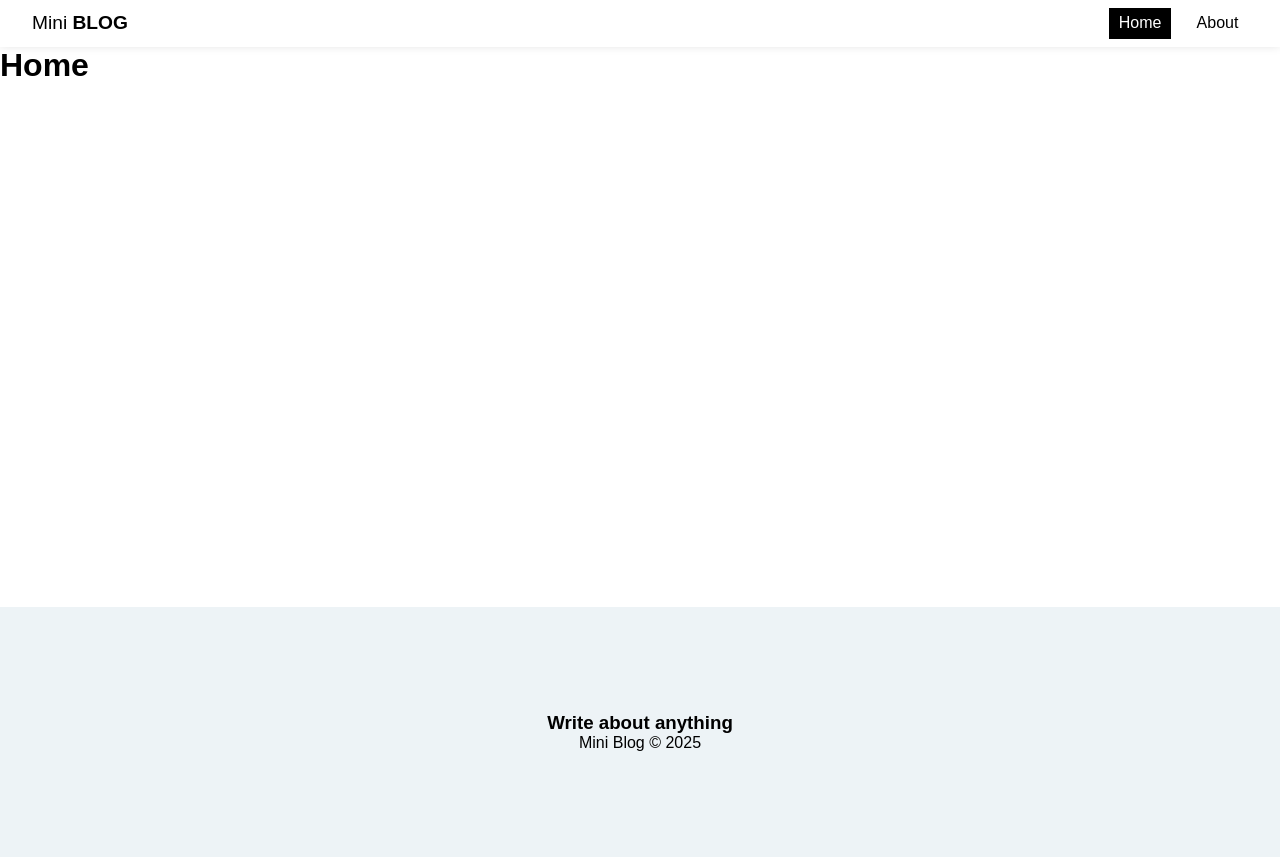
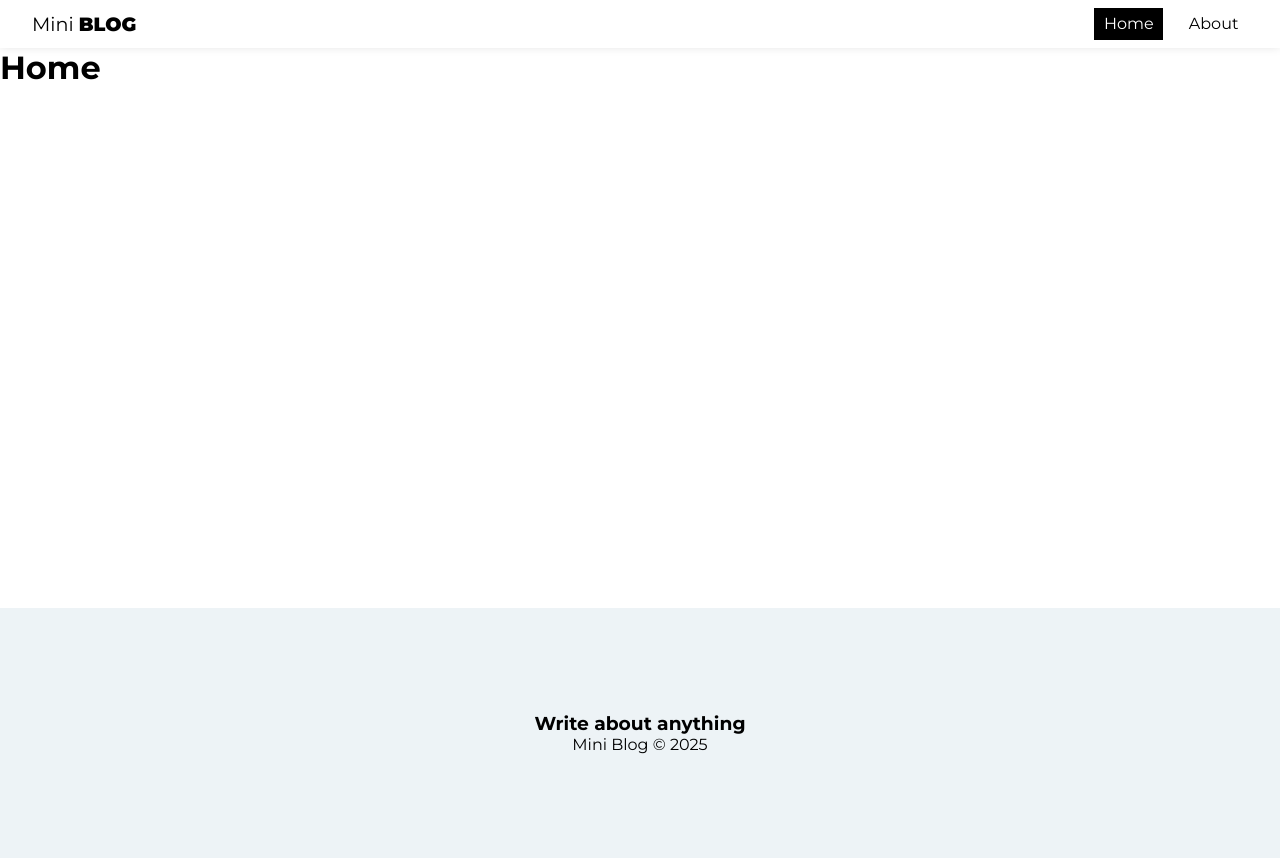
Before and after one commit to leonardozambao/miniblog, a React (Vite) app: page / in a window 1280 px wide. Built offline with nearby package versions, Linux system fonts and the light colour scheme.

Commit message:
global font

```diff
--- a/index.html
+++ b/index.html
@@ -5,6 +5,12 @@
     <link rel="icon" type="image/svg+xml" href="/vite.svg" />
     <meta name="viewport" content="width=device-width, initial-scale=1.0" />
     <title>miniblog</title>
+    <link rel="preconnect" href="https://fonts.googleapis.com" />
+    <link rel="preconnect" href="https://fonts.gstatic.com" crossorigin />
+    <link
+      href="https://fonts.googleapis.com/css2?family=Montserrat:wght@100..900&display=swap"
+      rel="stylesheet"
+    />
   </head>
   <body>
     <div id="root"></div>
--- a/src/index.css
+++ b/src/index.css
@@ -25,7 +25,7 @@
 }
 
 body {
-  font-family: "Poppins", sans-serif;
+  font-family: "Montserrat", sans-serif;
   padding: 0;
   margin: 0;
 }
```
